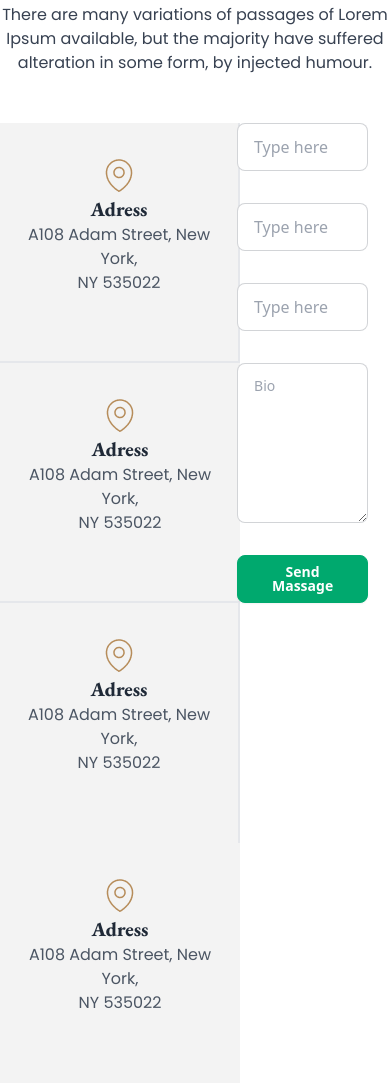
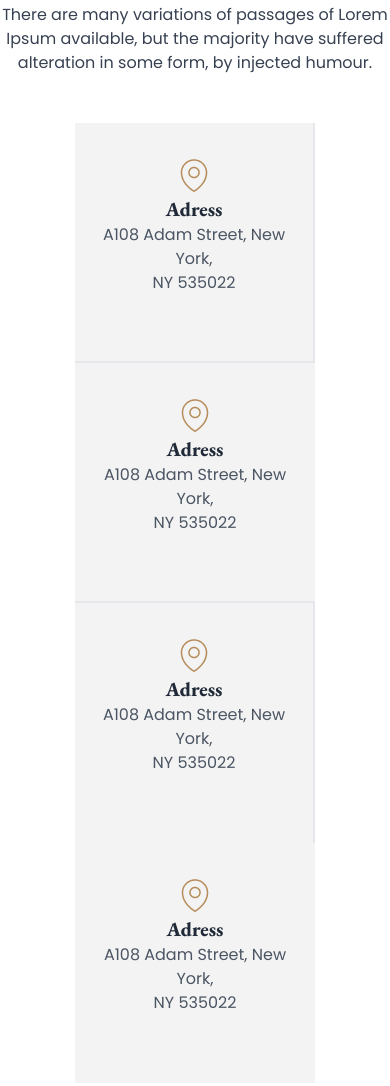
Before and after one commit to 2020331070-AsmShuvo/Legal-Solution-Tailwind-DaisyUI, a plain HTML site: page index.html in a window 390 px wide. Shown: the part 5557-6643 px from the top of the page. Drawn offline with nearby package versions, Linux system fonts and the light colour scheme.

Commit message:
contact responsive

```diff
--- a/index.html
+++ b/index.html
@@ -314,11 +314,11 @@
         <p class="text-gray-700 text-center">There are many variations of passages of Lorem Ipsum available, but the majority have suffered alteration in some form, by injected humour.</p>
         </div>
 
-        <div class="flex justify-between mt-12">
+        <div class="flex flex-col md:flex-row justify-between mt-12">
           <!-- card container -->
-          <div class="card-container grid grid-cols-1 md:grid-cols-2">
+          <div class="card-container grid grid-cols-1 md:grid-cols-2 mb-5">
             <!-- card 1 -->
-            <div class="w-60 h-60 bg-[#F3F3F3] p-4 border-r-2 border-b-2">
+            <div class="w-60 h-60 bg-[#F3F3F3] p-4 border-r-2 border-b-2 mx-auto">
               <figure class="px-10 pt-4 flex justify-center">
                 <img src="images/location.png" alt="Shoes" class="" />
               </figure>
@@ -329,7 +329,7 @@
               </div>
             </div>
             <!-- card 2 -->
-            <div class="w-60 h-60 bg-[#F3F3F3] p-4 border-b-2">
+            <div class="w-60 h-60 bg-[#F3F3F3] p-4 border-b-2 mx-auto">
               <figure class="px-10 pt-4 flex justify-center">
                 <img src="images/location.png" alt="Shoes" class="" />
               </figure>
@@ -340,7 +340,7 @@
               </div>
             </div>
             <!-- card 3 -->
-            <div class="w-60 h-60 bg-[#F3F3F3] p-4 border-r-2">
+            <div class="w-60 h-60 bg-[#F3F3F3] p-4 border-r-2 mx-auto">
               <figure class="px-10 pt-4 flex justify-center">
                 <img src="images/location.png" alt="Shoes" class="" />
               </figure>
@@ -351,7 +351,7 @@
               </div>
             </div>
             <!-- card 4 -->
-            <div class="w-60 h-60 bg-[#F3F3F3] p-4">
+            <div class="w-60 h-60 bg-[#F3F3F3] p-4 mx-auto">
               <figure class="px-10 pt-4 flex justify-center">
                 <img src="images/location.png" alt="Shoes" class="" />
               </figure>
@@ -364,7 +364,7 @@
 
           </div>
 
-          <div class="flex flex-col gap-8 w-1/2">
+          <div class="flex flex-col gap-8 md:w-1/2">
             <input type="text" placeholder="Type here" class="input input-bordered w-3/4 mx-auto" />
             <input type="text" placeholder="Type here" class="input input-bordered w-3/4 mx-auto" />
             <input type="text" placeholder="Type here" class="input input-bordered w-3/4 mx-auto" />
```
